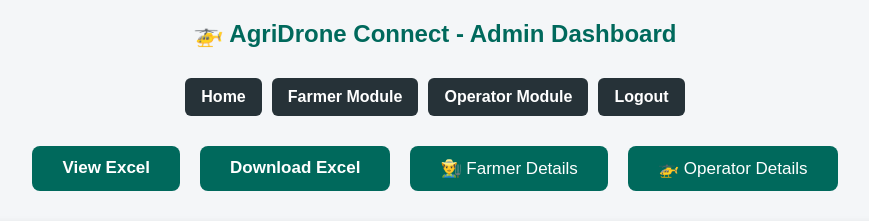
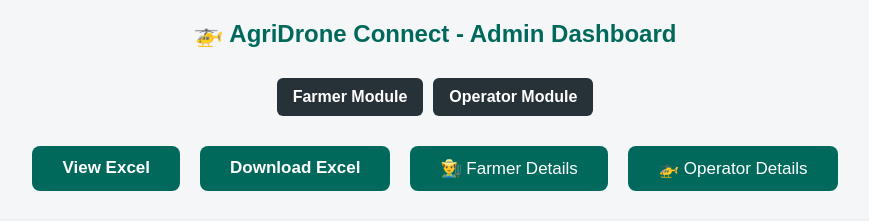
Before and after one commit to projectworksrivasavi-alt/AgriDroneConnect, a Flask app: template templates/admin_dashboard.html in a window 1280 px wide. Shown: the top 222 px of the page, without its empty margins (205-1074 px from the left). Run offline with Flask 3, Linux system fonts and the light colour scheme; the template is opened without the code that fills it: most values are stand-ins (such as "Sample title", 1, 10 or a date in 2020).

Commit message:
Remove top admin home and logout links

```diff
--- a/templates/admin_dashboard.html
+++ b/templates/admin_dashboard.html
@@ -275,10 +275,8 @@ a{
 <h2>🚁 AgriDrone Connect - Admin Dashboard</h2>
 
 <nav class="admin-nav" aria-label="Admin modules">
-    <a href="{{ url_for('home') }}">Home</a>
     <a href="{{ url_for('language') }}">Farmer Module</a>
     <a href="{{ url_for('operator') }}">Operator Module</a>
-    <a href="{{ url_for('logout') }}">Logout</a>
 </nav>
 
 <div class="button-container">
```
